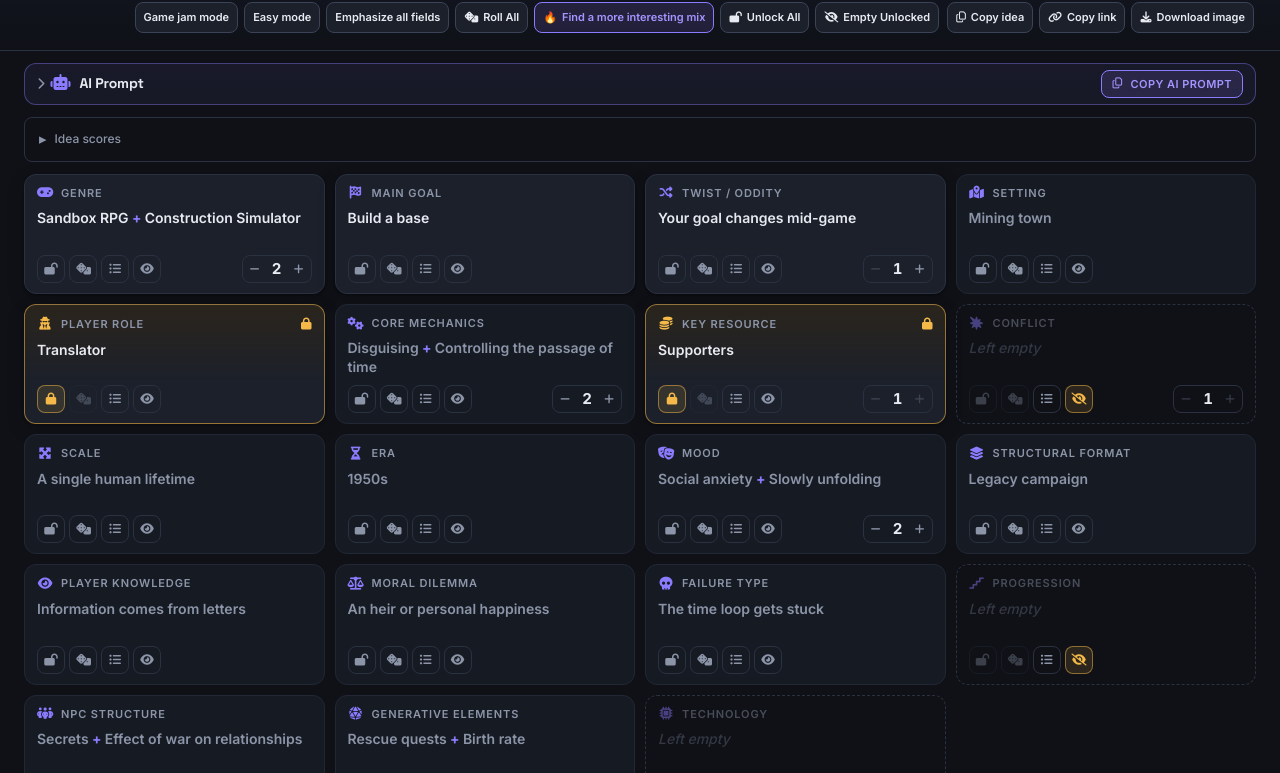
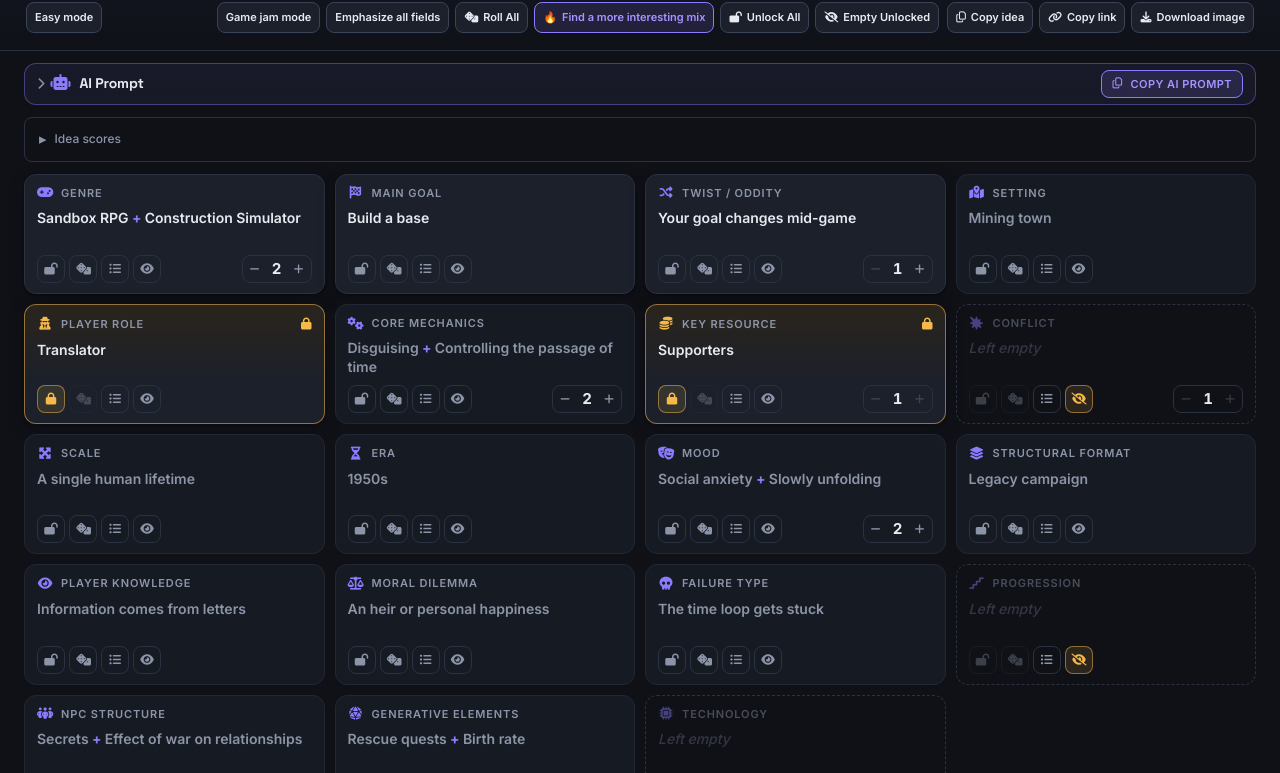
Before and after one commit to alaurila/IdeaGenerator, a website with bundled scripts: page index.html in a window 1280 px wide. Shown: the part 71-844 px from the top of the page. Built offline with nearby package versions, Linux system fonts and the light colour scheme.

Commit message:
Place Easy mode at the far left of the action row

```diff
--- a/css/styles.css
+++ b/css/styles.css
@@ -104,7 +104,7 @@ h1 i { color: var(--accent); margin-right: 6px; }
   scrollbar-width: thin;
 }
 .header-actions > * { flex: 0 0 auto; }
-.header-actions > :first-child { margin-left: auto; }
+.header-actions > .generator-actions { margin-left: auto; }
 .header-actions .toolbar { flex-wrap: nowrap; gap: 6px; }
 .header-actions .toolbar .btn {
   flex: 0 0 auto;
--- a/index.html
+++ b/index.html
@@ -51,8 +51,10 @@
       </div>
       <div class="header-actions">
         <div class="toolbar">
+          <button id="easy-mode" class="btn" disabled aria-pressed="false" aria-controls="generator-grid browse-section" data-i18n="easy.toggle" data-i18n-title="easy.hint">Easy mode</button>
+        </div>
+        <div class="toolbar generator-actions">
           <button id="jam-toggle" class="btn" aria-pressed="false" aria-controls="jam-panel" data-i18n="jam.toggle">Game jam mode</button>
-          <button id="easy-mode" class="btn" disabled aria-pressed="false" aria-controls="generator-grid browse-section" data-i18n="easy.toggle" data-i18n-title="easy.hint">Easy mode</button>
           <button id="emphasize-all" class="btn" aria-pressed="false">Emphasize all fields</button>
           <button id="roll-all" class="btn"><i class="fa-solid fa-dice" aria-hidden="true"></i> <span data-i18n="toolbar.rollAll">Roll All</span></button>
           <button id="smart-roll" class="btn btn--accent" disabled><span aria-hidden="true">🔥</span> <span data-i18n="smart.action">Find a more interesting mix</span></button>
```
Also changed, not shown: README.md.
